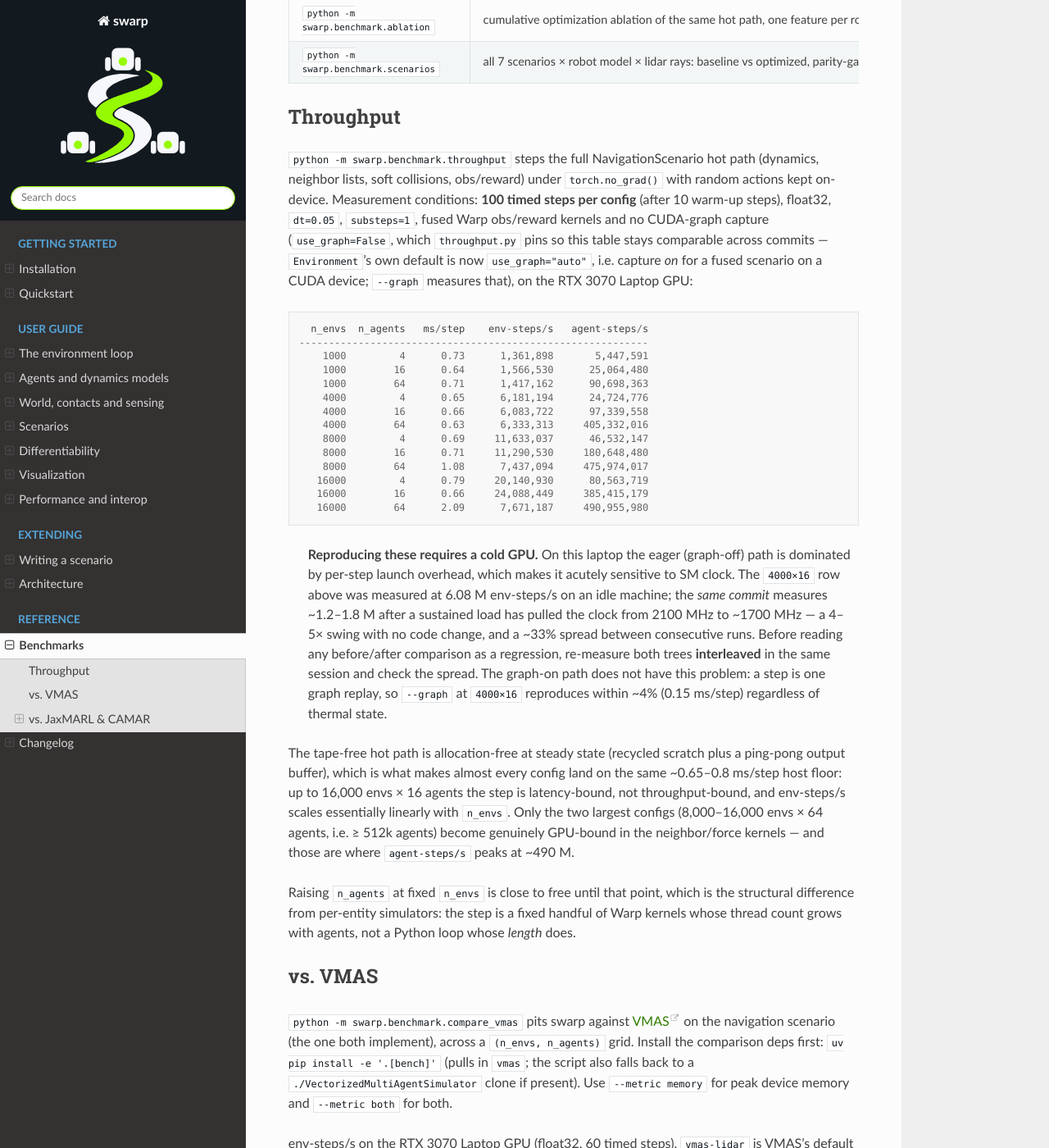
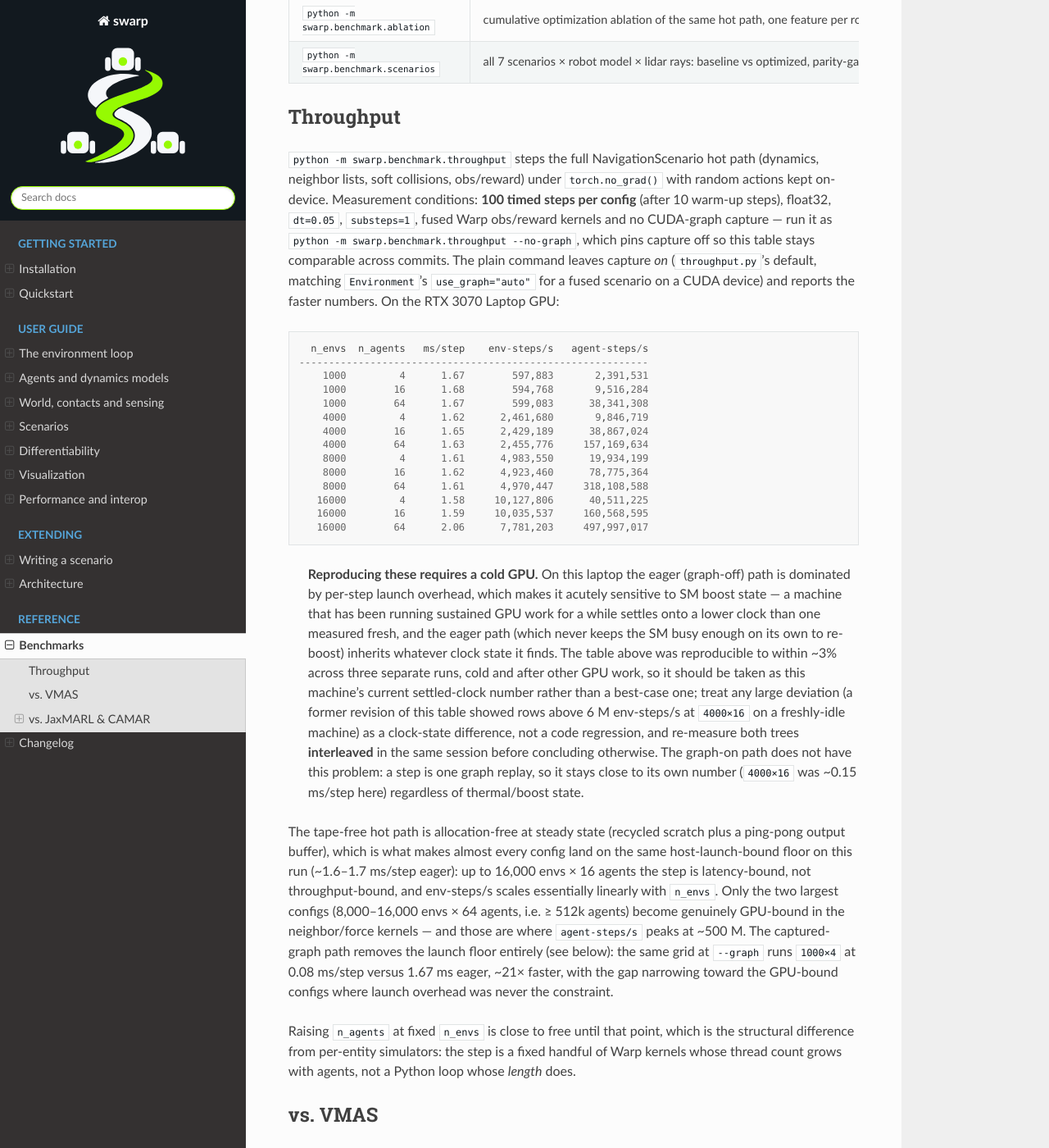
Before and after one commit to ddebenedittis/swarp, a Sphinx documentation site: the page built from docs/benchmarks.md, in a window 1280 px wide and 1400 px high, scrolled down 492 px. Shown: the whole window at 82% size. Built offline with Sphinx 7.4.7 and the Read the Docs theme 3.1.0, drawn with Linux system fonts in a browser that asks for light colours; some of the changed text lies outside the part shown.

Commit message:
Default the throughput benchmark to graph-on and regenerate its table
throughput.py pinned use_graph=False so its numbers stayed comparable across
commits, but that meant the plain command measured the slow path instead of
the fastest configuration the project's numbers are claimed on. --graph is
now a BooleanOptionalAction defaulting on; --no-graph pins it off for the
comparable eager table docs/benchmarks.md publishes, and is forced off on CPU
regardless of the flag since there is nothing to capture there.

Regenerated the Throughput table (python -m swarp.benchmark.throughput
--no-graph, RTX 3070 Laptop GPU) after this branch's optimization work;
current numbers land around 1.6-2.1 ms/step on the eager path, reproducible
to within ~3% across three separate runs including on a from-scratch git
worktree at the pre-optimization commit (72f2cd5) -- confirming this is the
machine's current settled-clock behavior, not a regression from the recent
work. The accompanying note is rewritten to stop citing a stale 6.08M
env-steps/s figure from an earlier, differently-clocked measurement.

````diff
--- a/docs/benchmarks.md
+++ b/docs/benchmarks.md
@@ -20,45 +20,53 @@ The benchmark entry points (`swarp/benchmark/`):
 (dynamics, neighbor lists, soft collisions, obs/reward) under `torch.no_grad()` with
 random actions kept on-device. Measurement conditions: **100 timed steps per config**
 (after 10 warm-up steps), float32, `dt=0.05`, `substeps=1`, fused Warp obs/reward kernels
-and no CUDA-graph capture (`use_graph=False`, which `throughput.py` pins so this table
-stays comparable across commits — `Environment`'s own default is now `use_graph="auto"`,
-i.e. capture *on* for a fused scenario on a CUDA device; `--graph` measures that), on the
+and no CUDA-graph capture — run it as `python -m swarp.benchmark.throughput --no-graph`,
+which pins capture off so this table stays comparable across commits. The plain command
+leaves capture *on* (`throughput.py`'s default, matching `Environment`'s `use_graph="auto"`
+for a fused scenario on a CUDA device) and reports the faster numbers. On the
 RTX 3070 Laptop GPU:
 
 ```
   n_envs  n_agents   ms/step    env-steps/s   agent-steps/s
 -----------------------------------------------------------
-    1000         4      0.73      1,361,898       5,447,591
-    1000        16      0.64      1,566,530      25,064,480
-    1000        64      0.71      1,417,162      90,698,363
-    4000         4      0.65      6,181,194      24,724,776
-    4000        16      0.66      6,083,722      97,339,558
-    4000        64      0.63      6,333,313     405,332,016
-    8000         4      0.69     11,633,037      46,532,147
-    8000        16      0.71     11,290,530     180,648,480
-    8000        64      1.08      7,437,094     475,974,017
-   16000         4      0.79     20,140,930      80,563,719
-   16000        16      0.66     24,088,449     385,415,179
-   16000        64      2.09      7,671,187     490,955,980
+    1000         4      1.67        597,883       2,391,531
+    1000        16      1.68        594,768       9,516,284
+    1000        64      1.67        599,083      38,341,308
+    4000         4      1.62      2,461,680       9,846,719
+    4000        16      1.65      2,429,189      38,867,024
+    4000        64      1.63      2,455,776     157,169,634
+    8000         4      1.61      4,983,550      19,934,199
+    8000        16      1.62      4,923,460      78,775,364
+    8000        64      1.61      4,970,447     318,108,588
+   16000         4      1.58     10,127,806      40,511,225
+   16000        16      1.59     10,035,537     160,568,595
+   16000        64      2.06      7,781,203     497,997,017
 ```
 
 > **Reproducing these requires a cold GPU.** On this laptop the eager (graph-off) path is
-> dominated by per-step launch overhead, which makes it acutely sensitive to SM clock. The
-> `4000×16` row above was measured at 6.08 M env-steps/s on an idle machine; the *same
-> commit* measures ~1.2–1.8 M after a sustained load has pulled the clock from 2100 MHz to
-> ~1700 MHz — a 4–5× swing with no code change, and a ~33% spread between consecutive runs.
-> Before reading any before/after comparison as a regression, re-measure both trees
-> **interleaved** in the same session and check the spread. The graph-on path does not have
-> this problem: a step is one graph replay, so `--graph` at `4000×16` reproduces within ~4%
-> (0.15 ms/step) regardless of thermal state.
+> dominated by per-step launch overhead, which makes it acutely sensitive to SM boost
+> state — a machine that has been running sustained GPU work for a while settles onto a
+> lower clock than one measured fresh, and the eager path (which never keeps the SM busy
+> enough on its own to re-boost) inherits whatever clock state it finds. The table above
+> was reproducible to within ~3% across three separate runs, cold and after other GPU work,
+> so it should be taken as this machine's current settled-clock number rather than a
+> best-case one; treat any large deviation (a former revision of this table showed rows
+> above 6 M env-steps/s at `4000×16` on a freshly-idle machine) as a clock-state difference,
+> not a code regression, and re-measure both trees **interleaved** in the same session
+> before concluding otherwise. The graph-on path does not have this problem: a step is one
+> graph replay, so it stays close to its own number (`4000×16` was ~0.15 ms/step here)
+> regardless of thermal/boost state.
 
 The tape-free hot path is allocation-free at steady state (recycled scratch plus a
 ping-pong output buffer), which is what makes almost every config land on the same
-~0.65–0.8 ms/step host floor: up to 16,000 envs × 16 agents the step is latency-bound,
-not throughput-bound, and env-steps/s scales essentially linearly with `n_envs`. Only the
-two largest configs (8,000–16,000 envs × 64 agents, i.e. ≥ 512k agents) become genuinely
-GPU-bound in the neighbor/force kernels — and those are where `agent-steps/s` peaks at
-~490 M.
+host-launch-bound floor on this run (~1.6–1.7 ms/step eager): up to 16,000 envs × 16
+agents the step is latency-bound, not throughput-bound, and env-steps/s scales
+essentially linearly with `n_envs`. Only the two largest configs (8,000–16,000 envs ×
+64 agents, i.e. ≥ 512k agents) become genuinely GPU-bound in the neighbor/force kernels
+— and those are where `agent-steps/s` peaks at ~500 M. The captured-graph path removes
+the launch floor entirely (see below): the same grid at `--graph` runs `1000×4` at
+0.08 ms/step versus 1.67 ms eager, ~21× faster, with the gap narrowing toward the
+GPU-bound configs where launch overhead was never the constraint.
 
 Raising `n_agents` at fixed `n_envs` is close to free until that point, which is the
 structural difference from per-entity simulators: the step is a fixed handful of Warp
@@ -208,8 +216,9 @@ where launch overhead is the binding constraint.
 These numbers are higher than the [Throughput](#throughput) table's because this task is
 obstacle-free open-field navigation (matched to what the other simulators do), and
 because the top configuration adds CUDA-graph capture. That is now `Environment`'s
-default (`use_graph="auto"` — on for a fused scenario on a CUDA device); the
-[Throughput](#throughput) table above deliberately pins it off.
+default (`use_graph="auto"` — on for a fused scenario on a CUDA device), and
+`throughput.py`'s; the [Throughput](#throughput) table above deliberately pins it off
+with `--no-graph`.
 
 ### swarp (optimized) vs the field — matched task & observations
 
````
Also changed, not shown: 1 other file.
